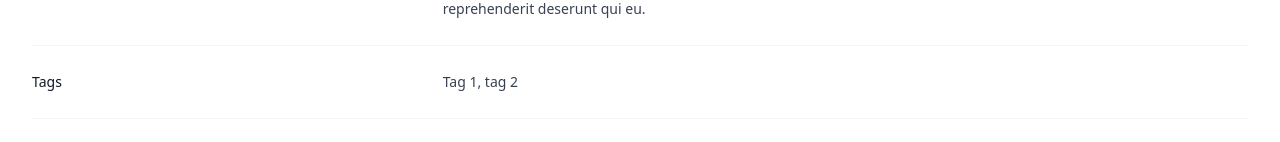
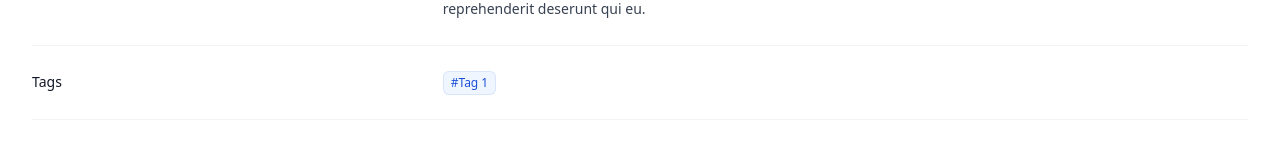
Before and after one commit to danjkim21/share-stack, a Next.js app: page /stacks/1 in a window 1280 px wide. Shown: the part 272-414 px from the top of the page. Built offline with nearby package versions, Linux system fonts and the light colour scheme.

Commit message:
added prop styling for badge component

```diff
--- a/app/(app-ui)/stacks/[stackId]/page.tsx
+++ b/app/(app-ui)/stacks/[stackId]/page.tsx
@@ -1,3 +1,4 @@
+import Badge, { BadgeType } from '@/components/badge';
 import { PaperClipIcon } from '@heroicons/react/24/outline';
 
 const product = {
@@ -8,6 +9,7 @@ const product = {
 export default function StackPage({ params }: { params: { stackId: string } }) {
   return (
     <div className="mx-auto max-w-7xl py-6 sm:px-6 lg:px-8">
+      <div className="px-4 sm:px-0">
         {/* BreadCrumb component */}
         <ol role="list" className="mb-2 flex items-center space-x-2">
           {product.breadcrumbs.map((breadcrumb) => (
@@ -32,6 +34,8 @@ export default function StackPage({ params }: { params: { stackId: string } }) {
               </div>
             </li>
           ))}
+
+          {/* Stack Header */}
           <li className="text-sm">
             <a
               href={product.href}
@@ -42,9 +46,6 @@ export default function StackPage({ params }: { params: { stackId: string } }) {
             </a>
           </li>
         </ol>
-
-      {/* Stack Header */}
-      <div className="px-4 sm:px-0">
         <h1 className="text-2xl font-semibold leading-7 text-gray-900">
           Stack Name
         </h1>
@@ -72,8 +73,8 @@ export default function StackPage({ params }: { params: { stackId: string } }) {
             <dt className="text-sm font-medium leading-6 text-gray-900">
               Tags
             </dt>
-            <dd className="mt-1 text-sm leading-6 text-gray-700 sm:col-span-2 sm:mt-0">
-              Tag 1, tag 2
+            <dd className="mt-1 text-sm leading-6 sm:col-span-2 sm:mt-0">
+              <Badge type={BadgeType.INFO} label="Tag 1" />
             </dd>
           </div>
           <div className="px-4 py-6 sm:grid sm:grid-cols-3 sm:gap-4 sm:px-0">
--- a/components/badge/Badge.tsx
+++ /dev/null
@@ -1,19 +0,0 @@
-enum BadgeType {
-  DEFAULT = 'default',
-  WARN = 'warn',
-  INFO = 'info',
-}
-
-type Props = { type: BadgeType; label: string };
-
-function Badge({ type, label }: Props) {
-  return (
-    <span
-      className={`inline-flex items-center rounded-md bg-gray-50 px-2 py-1 text-xs font-medium text-gray-600 ring-1 ring-inset ring-gray-500/10`}
-    >
-      #{label}
-    </span>
-  );
-}
-
-export default Badge;
--- /dev/null
+++ b/components/badge/index.tsx
@@ -0,0 +1,31 @@
+export enum BadgeType {
+  DEFAULT = 'default', // grey
+  WARN = 'warn', // red
+  INFO = 'info', // blue
+}
+
+type Props = { type: BadgeType; label: string };
+
+function Badge({ type, label }: Props) {
+  return (
+    <span
+      className={`inline-flex items-center rounded-md  px-2 py-1 text-xs font-medium  ring-1 ring-inset
+      ${
+        type === BadgeType.DEFAULT
+          ? 'bg-gray-50 text-gray-600 ring-gray-500/10'
+          : ''
+      }
+      ${type === BadgeType.WARN ? 'bg-red-50 text-red-700 ring-red-600/10' : ''}
+      ${
+        type === BadgeType.INFO
+          ? 'bg-blue-50 text-blue-700 ring-blue-700/10'
+          : ''
+      }
+      `}
+    >
+      #{label}
+    </span>
+  );
+}
+
+export default Badge;
--- a/components/stack-list/index.tsx
+++ b/components/stack-list/index.tsx
@@ -26,7 +26,6 @@ const filters = [
     ],
   },
 ];
-
 const stacks = [
   {
     id: '12',
```
Lines whose indentation alone changed are shown as unchanged.
